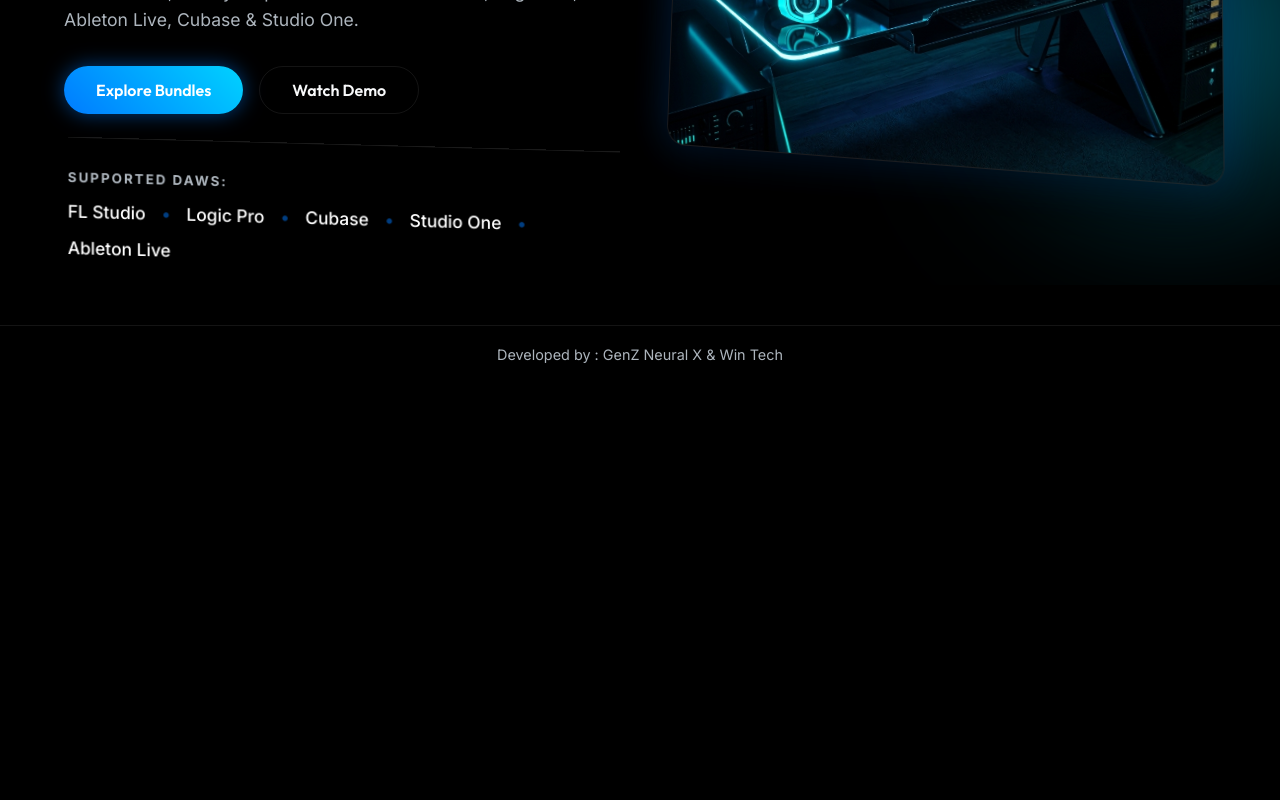
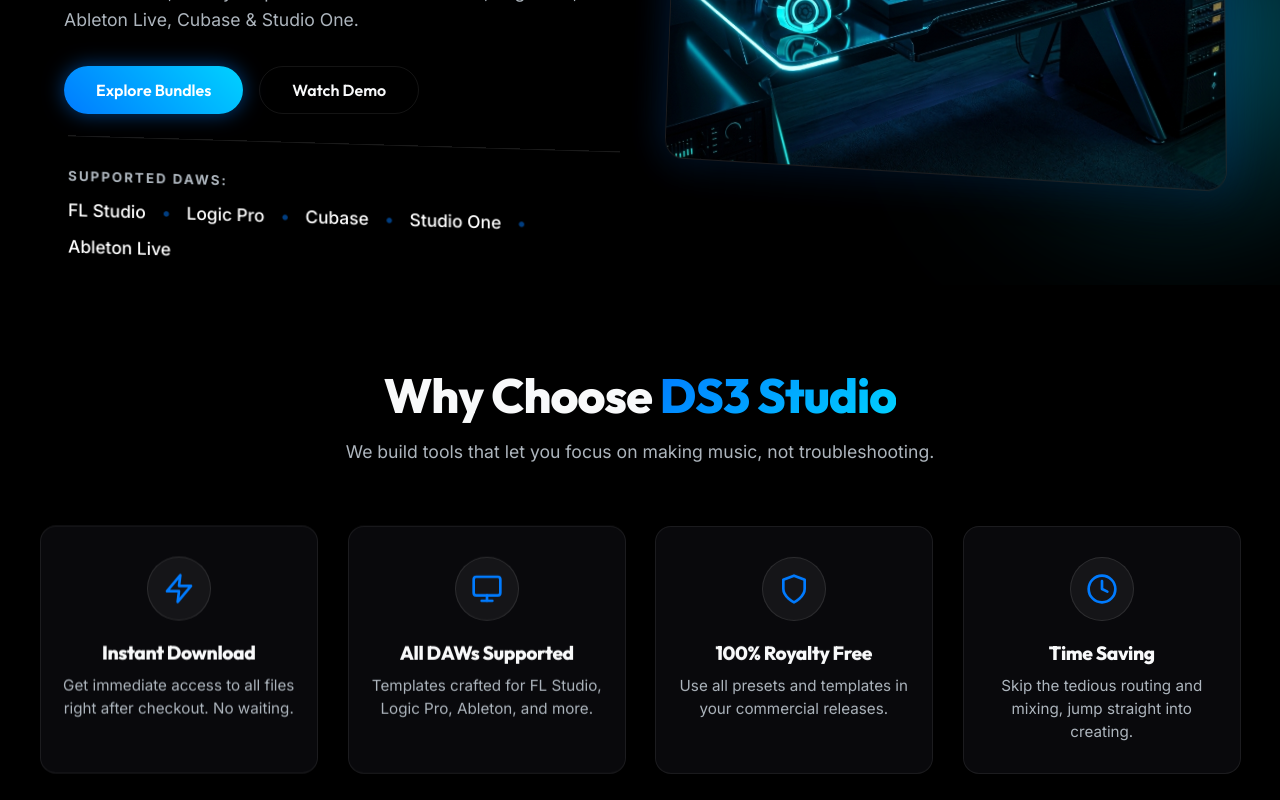
Before and after one commit to ragul-genz/video-editing-, a React (Vite) app: page / in a window 1280 px wide. Shown: the part 560-1360 px from the top of the page. Before the commit the page ends 943 px from the top, so only its background shows below. Built offline with nearby package versions, Linux system fonts and the light colour scheme.

Commit message:
feat: enhance home page with features and testimonials, update demo player

```diff
--- a/src/App.jsx
+++ b/src/App.jsx
@@ -25,7 +25,7 @@
   };
 
   const previewProduct = (product) => {
-    setActiveDemo(product.title);
+    setActiveDemo(product);
     document.getElementById('demo')?.scrollIntoView({ behavior: 'smooth' });
   };
 
@@ -44,7 +44,7 @@
           <Navbar cartCount={cartItems.length} onCartClick={() => setIsCartOpen(true)} />
           <main>
             <Routes>
-              <Route path="/" element={<Home />} />
+              <Route path="/" element={<Home addToCart={addToCart} onPreview={previewProduct} onProductClick={openProductDetails} activeDemo={activeDemo} onCloseDemo={() => setActiveDemo(null)} />} />
               <Route path="/about" element={<About />} />
               <Route path="/bundles" element={<Bundles addToCart={addToCart} onPreview={previewProduct} onProductClick={openProductDetails} activeDemo={activeDemo} onCloseDemo={() => setActiveDemo(null)} />} />
               <Route path="/contact" element={<Contact />} />
--- /dev/null
+++ b/src/components/Features.css
@@ -0,0 +1,48 @@
+.features-section {
+  padding: 80px 20px;
+  background-color: var(--bg-dark);
+}
+
+.features-grid {
+  display: grid;
+  grid-template-columns: repeat(auto-fit, minmax(250px, 1fr));
+  gap: 30px;
+  max-width: 1200px;
+  margin: 40px auto 0;
+}
+
+.feature-card {
+  padding: 30px 20px;
+  text-align: center;
+  border-radius: 16px;
+  transition: transform 0.3s ease, box-shadow 0.3s ease;
+}
+
+.feature-card:hover {
+  transform: translateY(-5px);
+  box-shadow: 0 10px 30px rgba(0, 0, 0, 0.5), inset 0 1px 0 rgba(255, 255, 255, 0.15);
+}
+
+.feature-icon {
+  width: 64px;
+  height: 64px;
+  margin: 0 auto 20px;
+  display: flex;
+  align-items: center;
+  justify-content: center;
+  background: rgba(255, 255, 255, 0.05);
+  border-radius: 50%;
+  border: 1px solid rgba(255, 255, 255, 0.1);
+}
+
+.feature-title {
+  color: var(--text-light);
+  font-size: 1.2rem;
+  margin-bottom: 10px;
+}
+
+.feature-desc {
+  color: var(--text-muted);
+  font-size: 0.95rem;
+  line-height: 1.5;
+}
--- /dev/null
+++ b/src/components/Features.jsx
@@ -0,0 +1,50 @@
+import React from 'react';
+import './Features.css';
+
+const featuresData = [
+  {
+    icon: <svg xmlns="http://www.w3.org/2000/svg" width="32" height="32" viewBox="0 0 24 24" fill="none" stroke="var(--primary)" strokeWidth="2" strokeLinecap="round" strokeLinejoin="round"><polygon points="13 2 3 14 12 14 11 22 21 10 12 10 13 2"></polygon></svg>,
+    title: "Instant Download",
+    description: "Get immediate access to all files right after checkout. No waiting."
+  },
+  {
+    icon: <svg xmlns="http://www.w3.org/2000/svg" width="32" height="32" viewBox="0 0 24 24" fill="none" stroke="var(--primary)" strokeWidth="2" strokeLinecap="round" strokeLinejoin="round"><rect x="2" y="3" width="20" height="14" rx="2" ry="2"></rect><line x1="8" y1="21" x2="16" y2="21"></line><line x1="12" y1="17" x2="12" y2="21"></line></svg>,
+    title: "All DAWs Supported",
+    description: "Templates crafted for FL Studio, Logic Pro, Ableton, and more."
+  },
+  {
+    icon: <svg xmlns="http://www.w3.org/2000/svg" width="32" height="32" viewBox="0 0 24 24" fill="none" stroke="var(--primary)" strokeWidth="2" strokeLinecap="round" strokeLinejoin="round"><path d="M12 22s8-4 8-10V5l-8-3-8 3v7c0 6 8 10 8 10z"></path></svg>,
+    title: "100% Royalty Free",
+    description: "Use all presets and templates in your commercial releases."
+  },
+  {
+    icon: <svg xmlns="http://www.w3.org/2000/svg" width="32" height="32" viewBox="0 0 24 24" fill="none" stroke="var(--primary)" strokeWidth="2" strokeLinecap="round" strokeLinejoin="round"><circle cx="12" cy="12" r="10"></circle><polyline points="12 6 12 12 16 14"></polyline></svg>,
+    title: "Time Saving",
+    description: "Skip the tedious routing and mixing, jump straight into creating."
+  }
+];
+
+const Features = () => {
+  return (
+    <section className="features-section">
+      <div className="section-header">
+        <h2 className="section-title">Why Choose <span className="text-gradient">DS3 Studio</span></h2>
+        <p className="section-subtitle">We build tools that let you focus on making music, not troubleshooting.</p>
+      </div>
+
+      <div className="features-grid">
+        {featuresData.map((feature, index) => (
+          <div key={index} className="feature-card glass-panel floating-element" style={{ animationDelay: `${index * 0.1}s` }}>
+            <div className="feature-icon">
+              {feature.icon}
+            </div>
+            <h3 className="feature-title">{feature.title}</h3>
+            <p className="feature-desc">{feature.description}</p>
+          </div>
+        ))}
+      </div>
+    </section>
+  );
+};
+
+export default Features;
--- /dev/null
+++ b/src/components/TestimonialsPreview.css
@@ -0,0 +1,58 @@
+.testimonials-preview {
+  padding: 80px 20px;
+  background-color: var(--bg-light);
+}
+
+.preview-grid {
+  display: grid;
+  grid-template-columns: repeat(auto-fit, minmax(300px, 1fr));
+  gap: 30px;
+  max-width: 1000px;
+  margin: 40px auto;
+}
+
+.preview-card {
+  padding: 30px;
+  border-radius: 15px;
+  position: relative;
+  transition: transform 0.3s ease;
+}
+
+.preview-card:hover {
+  transform: translateY(-5px);
+}
+
+.stars {
+  display: flex;
+  gap: 5px;
+  color: #ffc107;
+  margin-bottom: 15px;
+}
+
+.review-text {
+  font-style: italic;
+  font-size: 1.05rem;
+  line-height: 1.6;
+  margin-bottom: 20px;
+  color: var(--text-light);
+}
+
+.review-author {
+  border-top: 1px solid rgba(255, 255, 255, 0.1);
+  padding-top: 15px;
+}
+
+.review-author h4 {
+  margin: 0 0 5px 0;
+  color: white;
+}
+
+.review-author span {
+  color: var(--primary);
+  font-size: 0.9rem;
+}
+
+.view-more-container {
+  text-align: center;
+  margin-top: 40px;
+}
--- /dev/null
+++ b/src/components/TestimonialsPreview.jsx
@@ -0,0 +1,46 @@
+import React from 'react';
+import { useNavigate } from 'react-router-dom';
+import './TestimonialsPreview.css';
+
+const previewReviews = [
+  { id: 1, name: "Alex Mercer", role: "Music Producer", rating: 5, text: "The Logic Pro vocal chain is absolutely insane. Cut my mixing time in half and the vocals sit perfectly in the mix." },
+  { id: 2, name: "Sarah J.", role: "Beatmaker", rating: 5, text: "FL Studio Master Template is a game changer. The routing is incredibly clean and intuitive." }
+];
+
+const TestimonialsPreview = () => {
+  const navigate = useNavigate();
+
+  return (
+    <section className="testimonials-preview">
+      <div className="section-header">
+        <h2 className="section-title">Trusted by <span className="text-gradient">Producers</span></h2>
+        <p className="section-subtitle">Don't just take our word for it.</p>
+      </div>
+
+      <div className="preview-grid">
+        {previewReviews.map(review => (
+          <div key={review.id} className="preview-card glass-panel">
+            <div className="stars">
+              {Array.from({ length: review.rating }).map((_, i) => (
+                <svg key={i} xmlns="http://www.w3.org/2000/svg" width="16" height="16" viewBox="0 0 24 24" fill="currentColor">
+                  <path d="M12 2l3.09 6.26L22 9.27l-5 4.87 1.18 6.88L12 17.77l-6.18 3.25L7 14.14 2 9.27l6.91-1.01L12 2z"/>
+                </svg>
+              ))}
+            </div>
+            <p className="review-text">"{review.text}"</p>
+            <div className="review-author">
+              <h4>{review.name}</h4>
+              <span>{review.role}</span>
+            </div>
+          </div>
+        ))}
+      </div>
+
+      <div className="view-more-container">
+        <button className="btn-secondary" onClick={() => navigate('/reviews')}>Read All Reviews</button>
+      </div>
+    </section>
+  );
+};
+
+export default TestimonialsPreview;
--- a/src/pages/Home.jsx
+++ b/src/pages/Home.jsx
@@ -1,10 +1,18 @@
 import React from 'react';
 import Hero from '../components/Hero';
+import Features from '../components/Features';
+import Products from '../components/Products';
+import TestimonialsPreview from '../components/TestimonialsPreview';
+import DemoPlayer from '../components/DemoPlayer';
 
-const Home = () => {
+const Home = ({ addToCart, onPreview, onProductClick, activeDemo, onCloseDemo }) => {
   return (
     <>
       <Hero />
+      <Features />
+      <Products addToCart={addToCart} onPreview={onPreview} onProductClick={onProductClick} />
+      <TestimonialsPreview />
+      <DemoPlayer activeDemo={activeDemo} onClose={onCloseDemo} />
     </>
   );
 };
```
Also changed, not shown: src/components/DemoPlayer.jsx (+87 -36 lines).
